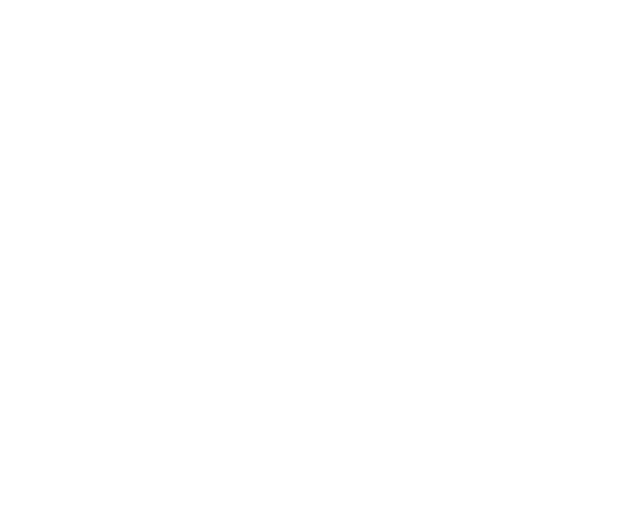
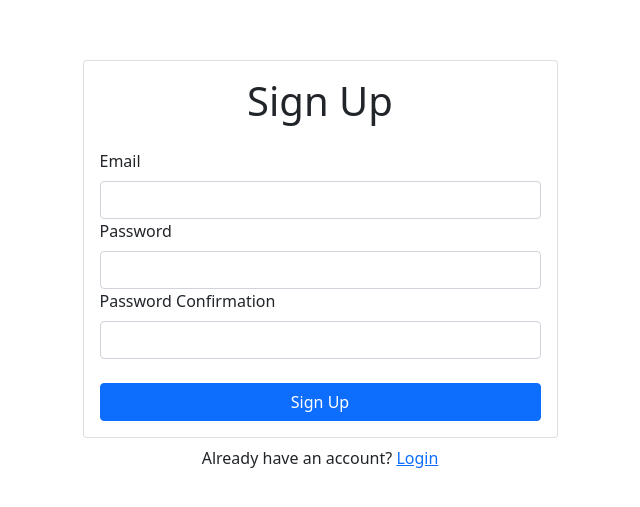
Before and after one commit to Azmeer02/E-Commerce-App, a React (Create React App) app in the folder e-commerce/: page /signup in a window 1280 px wide. Before the commit this address had no page. Shown: the part 135-642 px from the top of the page, without its empty margins (320-960 px from the left). Built offline with nearby package versions, Linux system fonts and the light colour scheme; no server answers.

Commit message:
auth completed

```diff
--- a/e-commerce/package.json
+++ b/e-commerce/package.json
@@ -9,11 +9,13 @@
     "@testing-library/jest-dom": "^5.11.4",
     "@testing-library/react": "^11.1.0",
     "@testing-library/user-event": "^12.1.10",
+    "bootstrap": "^5.1.3",
     "firebase": "^9.5.0",
     "react": "^17.0.2",
+    "react-bootstrap": "^2.0.3",
     "react-dom": "^17.0.2",
     "react-router-dom": "^6.0.2",
-    "react-scripts": "4.0.3",
+    "react-scripts": "^4.0.3",
     "web-vitals": "^1.0.1"
   },
   "scripts": {
--- a/e-commerce/src/App.js
+++ b/e-commerce/src/App.js
@@ -1,18 +1,26 @@
 import React from 'react';
+import { Container } from 'react-bootstrap';
 import { BrowserRouter as Router, Routes, Route } from 'react-router-dom';
-import Home from './Components/Home';
-import Login from './Components/Login';
-import SignUp from './Components/SignUp';
+import MainPage from './Main Page/mainPage';
+import Login from './Main Page/Login';
+import SignUp from './Main Page/SignUp';
+import { AuthProvider } from './Context/AuthContext';
 
 function App(){
   return(
-    <Router>
-      <Routes>
-        <Route path="" element={<Home/>}/>
-        {/* <Route path="login" element={<Login/>}/>
-        <Route path="signup" element={<SignUp/>}/> */}
-      </Routes>
-    </Router>
+    <Container className="d-flex align-items-center justify-content-center" style={{minHeight: "100vh"}}>
+      <div className="w-100" style={{maxWidth: "475px"}}>
+        <Router>
+          <AuthProvider>
+            <Routes>
+              <Route path="" element={<MainPage/>}/>
+              <Route path="login" element={<Login/>}/>
+              <Route path="signup" element={<SignUp/>}/>
+            </Routes>
+          </AuthProvider>
+        </Router>
+      </div>
+    </Container>
   );
 }
 
--- a/e-commerce/src/Components/Login.js
+++ /dev/null
@@ -1,9 +0,0 @@
-import React from 'react'
-
-function Login(){
-    return (
-        <div>login</div>
-    )
-}
-
-export default Login;
--- a/e-commerce/src/Components/SignUp.js
+++ /dev/null
@@ -1,9 +0,0 @@
-import React from 'react'
-
-function SignUp(){
-    return (
-        <div>signup</div>
-    )
-}
-
-export default SignUp;
--- /dev/null
+++ b/e-commerce/src/Context/AuthContext.js
@@ -0,0 +1,56 @@
+import React, { useContext, useEffect, useState } from "react";
+import {auth} from '../firebase';
+
+const AuthContext = React.createContext();
+
+export function useAuth(){
+    return useContext(AuthContext);
+}
+
+export function AuthProvider({ children }){
+    const [currentUser , setCurrUser] = useState();
+    const [loading , setLoading] = useState(true)
+
+    function signUp(email,password){
+        return auth.createUserWithEmailAndPassword(email,password);
+    }
+    function login(email,password){
+        return auth.signInWithEmailAndPassword(email,password);
+    }
+    function logout(){
+        return auth.signOut();
+    }
+    function forgotPass(email){
+        return auth.sendPasswordResetEmail(email);
+    }
+    function updateEmail(email){
+        return currentUser.updateEmail(email);
+    }
+
+    function updatePass(password){
+        return currentUser.updatePass(password)
+    }
+    useEffect(() => {
+        const unsubscribe = auth.onAuthStateChanged(user => {
+          setCurrUser(user);
+          setLoading(false);
+        })
+
+        return unsubscribe
+    }, [])
+    const value = {
+        currentUser,
+        signUp,
+        login,
+        logout,
+        forgotPass,
+        updateEmail,
+        updatePass,
+    }
+
+    return(
+        <AuthContext.Provider value={value}>
+            {!loading && children}
+        </AuthContext.Provider>
+    )
+}
--- /dev/null
+++ b/e-commerce/src/Main Page/Login.js
@@ -0,0 +1,52 @@
+import React, { useRef, useState } from 'react';
+import { Card ,Form, Button, Alert } from 'react-bootstrap';
+import { Link , useNavigate } from 'react-router-dom';
+import { useAuth } from '../Context/AuthContext';
+
+function Login(){
+    const emailRef = useRef();
+    const passwordRef = useRef();
+    const { login } = useAuth();
+    const [error , setError] = useState('');
+    const [loading , setLoading] = useState(false);
+    const navigate = useNavigate();
+
+    async function handleSubmit(e){
+        e.preventDefault();
+        try{
+            setError('');
+            setLoading(true);
+            await login(emailRef.current.value , passwordRef.current.value);
+            // navigate('/home');
+        }catch{
+            setError("No Account Found!")
+        }
+        setLoading(false);
+    }
+    return (
+        <>
+            <Card>
+                <Card.Body>
+                <h1 className="text-center mb-4">Log In</h1>
+                    {error && <Alert variant="danger">{error}</Alert>}
+                    <Form onSubmit={handleSubmit}>
+                        <Form.Group id="email">
+                            <Form.Label>Email</Form.Label>
+                            <Form.Control type="email" ref={emailRef} required/>
+                        </Form.Group>
+                        <Form.Group id="password">
+                            <Form.Label>Password</Form.Label>
+                            <Form.Control type="password" ref={passwordRef} required/>
+                        </Form.Group><br/>
+                        <Button className="w-100" type="submit" disabled={loading}>Log In</Button>
+                    </Form>
+                    <div className="w-100 text-center mt-2">
+                        Need An Account? <Link to="/signup">Sign Up</Link>
+                    </div>
+                </Card.Body>
+            </Card>
+        </>
+    )
+}
+
+export default Login;
--- /dev/null
+++ b/e-commerce/src/Main Page/SignUp.js
@@ -0,0 +1,60 @@
+import React, { useRef, useState } from 'react';
+import { Card ,Form, Button, Alert } from 'react-bootstrap';
+import { Link , useNavigate } from 'react-router-dom';
+import { useAuth } from '../Context/AuthContext';
+
+function SignUp(){
+    const emailRef = useRef();
+    const passwordRef = useRef();
+    const passConfRef = useRef();
+    const { signUp } = useAuth();
+    const [error , setError] = useState('');
+    const [loading , setLoading] = useState(false);
+    const navigate = useNavigate()
+
+    async function handleSubmit(e){
+        e.preventDefault();
+        if(passwordRef.current.value !== passConfRef.current.value){
+            return setError("Password Don't Match");
+        }
+        try{
+            setError('');
+            setLoading(true);
+            await signUp(emailRef.current.value , passwordRef.current.value);
+            navigate('/')
+        }catch{
+            setError("Failed To Create An Account")
+        }
+        setLoading(false);
+    }
+    return (
+        <>
+            <Card>
+                <Card.Body>
+                <h1 className="text-center mb-4">Sign Up</h1>
+                    {error && <Alert variant="danger">{error}</Alert>}
+                    <Form onSubmit={handleSubmit}>
+                        <Form.Group id="email">
+                            <Form.Label>Email</Form.Label>
+                            <Form.Control type="email" ref={emailRef} required/>
+                        </Form.Group>
+                        <Form.Group id="password">
+                            <Form.Label>Password</Form.Label>
+                            <Form.Control type="password" ref={passwordRef} required/>
+                        </Form.Group>
+                        <Form.Group id="pass-confirm">
+                            <Form.Label>Password Confirmation</Form.Label>
+                            <Form.Control type="password" ref={passConfRef} required/>
+                        </Form.Group><br/>
+                        <Button className="w-100" type="submit" disabled={loading}>Sign Up</Button>
+                    </Form>
+                </Card.Body>
+            </Card>
+            <div className="w-100 text-center mt-2">
+                Already have an account? <Link to="/login">Login</Link>
+            </div>
+        </>
+    )
+}
+
+export default SignUp;
--- a/e-commerce/src/Components/Home.js
+++ b/e-commerce/src/Main Page/mainPage.js
@@ -5,10 +5,9 @@
 import Button from '@mui/material/Button';
 import { Link } from 'react-router-dom';
 
-function Home(){
+function MainPage(){
   return(
-    <Box style={{justifyContent: "center", marginTop: "150px"}}
-        sx={{ display: 'flex', flexWrap: 'wrap', '& > :not(style)': { m: 1, width: 500, height: 300,}}}>
+    <Box sx={{ display: 'flex', flexWrap: 'wrap', '& > :not(style)': { m: 1, width: 500, height: 300,}}}>
         <Paper elevation={6} style={{ border: "2px solid darkcyan"}}>
             <Typography variant="h2" style={{
                 textAlign: "center", fontFamily: "sans-serif", color: "darkcyan",
@@ -16,12 +15,12 @@
             </Typography>
             <Link to="signup">
                 <Button variant="outlined" size="large" style={{
-                    marginLeft: "200px", marginTop: "50px"}}>Sign Up
+                    marginLeft: "175px", marginTop: "50px"}}>Sign Up
                 </Button>
             </Link><br/>
             <Link to="login">
                 <Button variant="outlined" size="large" style={{
-                    width: "105px", marginLeft: "200px", marginTop: "10px"}}>Login
+                    width: "105px", marginLeft: "175px", marginTop: "10px"}}>Login
                 </Button>
             </Link>
         </Paper>
@@ -29,4 +28,4 @@
   );
 }
 
-export default Home;
+export default MainPage;
--- a/e-commerce/src/firebase.js
+++ b/e-commerce/src/firebase.js
@@ -2,12 +2,12 @@
 import "firebase/compat/auth";
 
 const app = firebase.initializeApp({
-    apiKey: process.env.REACT_APP_FIREBASE_API_KEY,
-    authDomain: process.env.REACT_APP_FIREBASE_AUTH_DOMAIN,
-    projectId: process.env.REACT_APP_FIREBASE_PRODUCT_ID,
-    storageBucket: process.env.REACT_APP_FIREBASE_STORAGE_BUCKET,
-    messagingSenderId: process.env.REACT_APP_FIREBASE_MESSAGE_SENDER_ID,
-    appId: process.env.REACT_APP_FIREBASE_APP_ID,
+    apiKey: "AIzaSyD6PNmZOXOg19MGLXJz-ZyR-x8kAII5B34",
+    authDomain: "e-commerce-auth-3bd56.firebaseapp.com",
+    projectId: "e-commerce-auth-3bd56",
+    storageBucket: "e-commerce-auth-3bd56.appspot.com",
+    messagingSenderId: "212170172586",
+    appId: "1:212170172586:web:c0c35f8959e106205bc8d3",
 })
 
 export const auth = app.auth();
--- a/e-commerce/src/index.js
+++ b/e-commerce/src/index.js
@@ -2,6 +2,7 @@
 import ReactDOM from 'react-dom';
 import './index.css';
 import App from './App';
+import 'bootstrap/dist/css/bootstrap.min.css';
 import reportWebVitals from './reportWebVitals';
 
 ReactDOM.render(
```
Also changed, not shown: e-commerce/src/Home Page/Home.js (added, +11 -0 lines), 2 other files (tests, documents, lock files or other folders).
